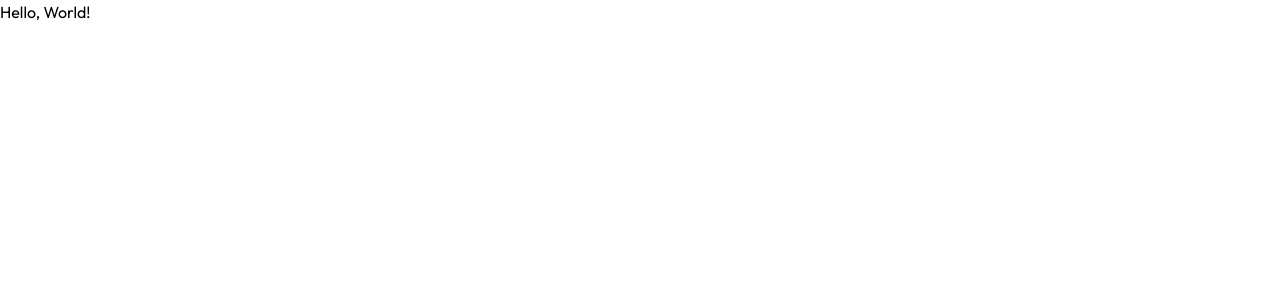
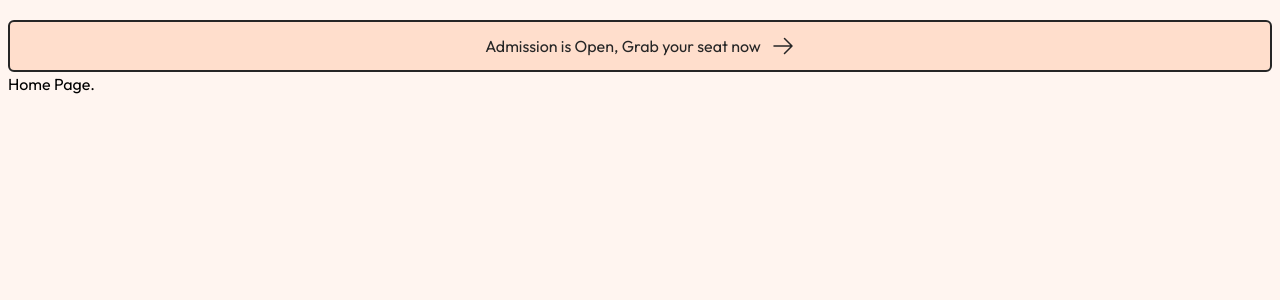
Before and after one commit to iabdwahab/little-learners, a Next.js app: page / in a window 1280 px wide. Shown: the top 300 px of the page. Built offline with nearby package versions, Linux system fonts and the light colour scheme.

Commit message:
Implementing Announcement.

```diff
--- /dev/null
+++ b/app/components/Announcement.tsx
@@ -0,0 +1,15 @@
+function Announcement() {
+  return (
+    <div className="bg-orange-90 text-grey-15 flex items-center justify-center gap-2.5 rounded-md border-2 p-3 text-center">
+      <p className="text-sm md:text-base">Admission is Open, Grab your seat now</p>
+      <svg xmlns="http://www.w3.org/2000/svg" viewBox="0 0 24 24" fill="currentColor" className="size-6">
+        <path
+          fillRule="evenodd"
+          d="M12.97 3.97a.75.75 0 0 1 1.06 0l7.5 7.5a.75.75 0 0 1 0 1.06l-7.5 7.5a.75.75 0 1 1-1.06-1.06l6.22-6.22H3a.75.75 0 0 1 0-1.5h16.19l-6.22-6.22a.75.75 0 0 1 0-1.06Z"
+          clipRule="evenodd"
+        />
+      </svg>
+    </div>
+  );
+}
+export default Announcement;
--- a/app/layout.tsx
+++ b/app/layout.tsx
@@ -1,10 +1,11 @@
-import type { Metadata } from 'next';
-import './globals.css';
-import { outfit } from './ui/fonts';
+import type { Metadata } from "next";
+import "./globals.css";
+import { outfit } from "./ui/fonts";
+import Announcement from "./components/Announcement";
 
 export const metadata: Metadata = {
-  title: 'Little Learners - Home',
-  description: 'Little Learners is a platform for children to learn and grow.',
+  title: "Little Learners - Home",
+  description: "Little Learners is a platform for children to learn and grow.",
 };
 
 export default function RootLayout({
@@ -14,7 +15,12 @@ export default function RootLayout({
 }>) {
   return (
     <html lang="en">
-      <body className={`${outfit.className} antialiased`}>{children}</body>
+      <body className={`${outfit.className} bg-orange-97 pt-5 antialiased`}>
+        <div className="mx-auto max-w-7xl px-2">
+          <Announcement />
+          {children}
+        </div>
+      </body>
     </html>
   );
 }
--- a/app/page.tsx
+++ b/app/page.tsx
@@ -1,3 +1,3 @@
 export default function Home() {
-  return <h1 className="">Hello, World!</h1>;
+  return <h1 className="">Home Page.</h1>;
 }
```
